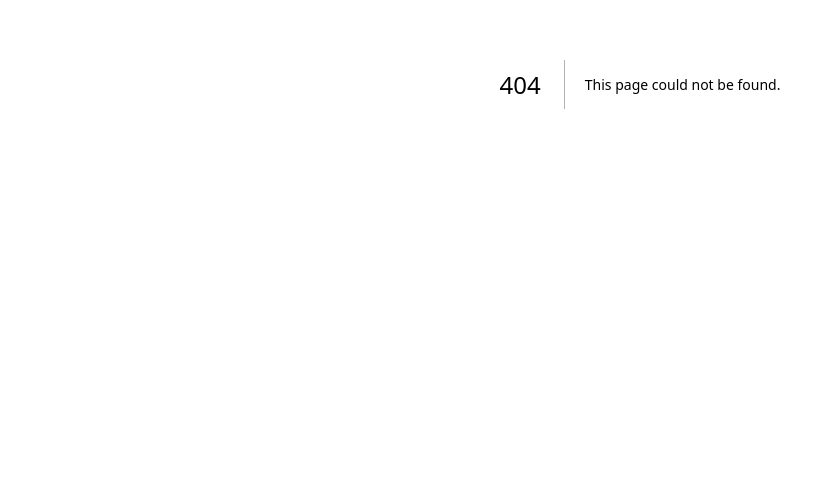
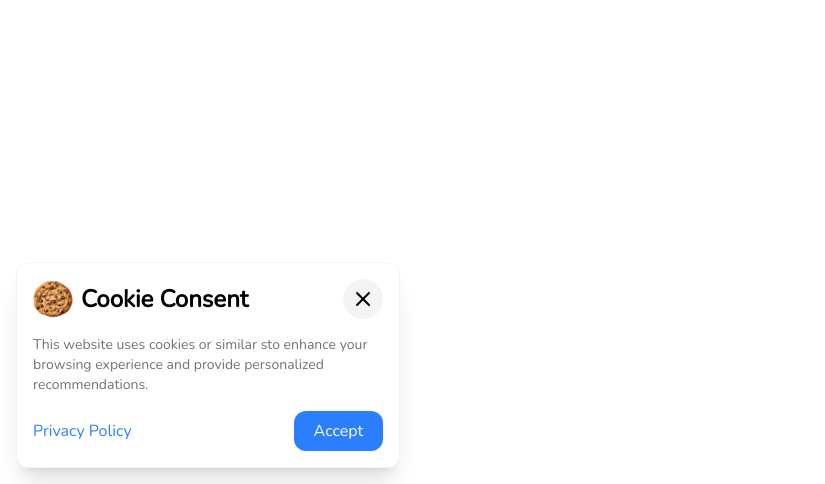
Before and after one commit to Abdouxone/mini-projects, a Next.js app: page /cookies/cookie7 in a window 1280 px wide. Before the commit this address had no page. Shown: the part 316-800 px from the top of the page, without its empty margins (0-825 px from the left). Built offline with nearby package versions, Linux system fonts and the light colour scheme; a web font is replaced by a local one.

Commit message:
adding cookie 7

```diff
--- /dev/null
+++ b/app/cookies/cookie7/page.tsx
@@ -0,0 +1,42 @@
+"use client";
+import { XIcon } from "lucide-react";
+import { useState } from "react";
+
+export default function Cookie() {
+  const [closed, setClosed] = useState(false);
+  return (
+    !closed && (
+      <div className="fixed font-nunito max-w-sm gap-4 rounded-xl flex flex-col bottom-4 left-4 p-4 bg-white border border-gray-100 shadow-xl">
+        <div className="flex justify-between items-center">
+          <div className="flex gap-2 items-center">
+            <img
+              src="/cookies/images/cookie/img-1.png"
+              alt="cookie"
+              className="w-10"
+            />
+            <h2 className="text-black text-2xl font-semibold">
+              Cookie Consent
+            </h2>
+          </div>
+          <XIcon
+            onClick={() => setClosed(true)}
+            size={25}
+            className="bg-gray-100 w-10 h-10 p-2 hover:scale-105 hover:rotate-60 hover:bg-gray-200 cursor-pointer transition-all duration-300 rounded-full"
+          />
+        </div>
+        <p className="text-sm text-zinc-500 font-normal">
+          This website uses cookies or similar sto enhance your browsing
+          experience and provide personalized recommendations.
+        </p>
+        <div className="flex items-center justify-between">
+          <a href="#" className="text-blue-500">
+            Privacy Policy
+          </a>
+          <button className="bg-blue-500 rounded-xl cursor-pointer hover:bg-blue-700 transition-all duration-500 text-white px-5 py-2">
+            Accept
+          </button>
+        </div>
+      </div>
+    )
+  );
+}
```
